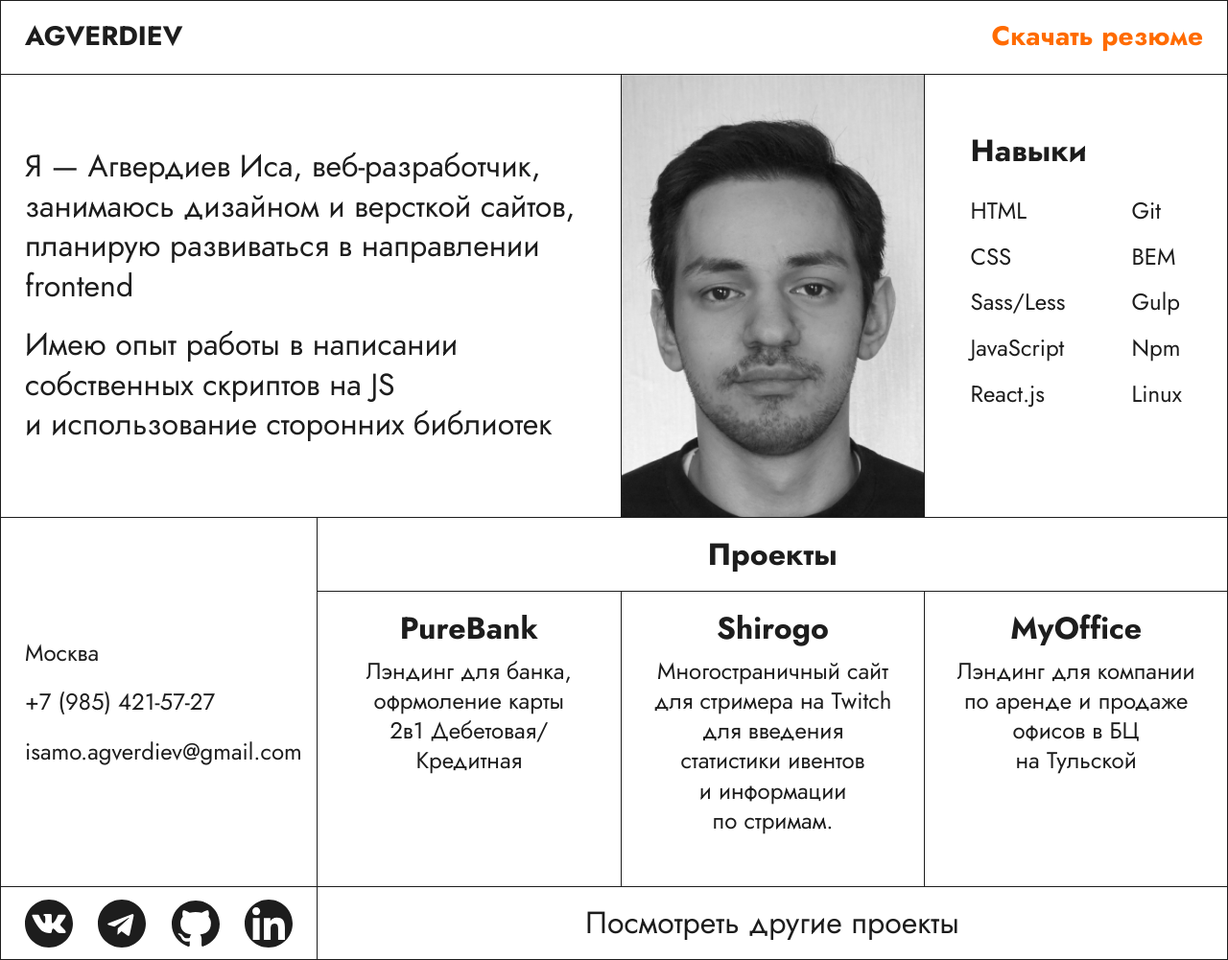
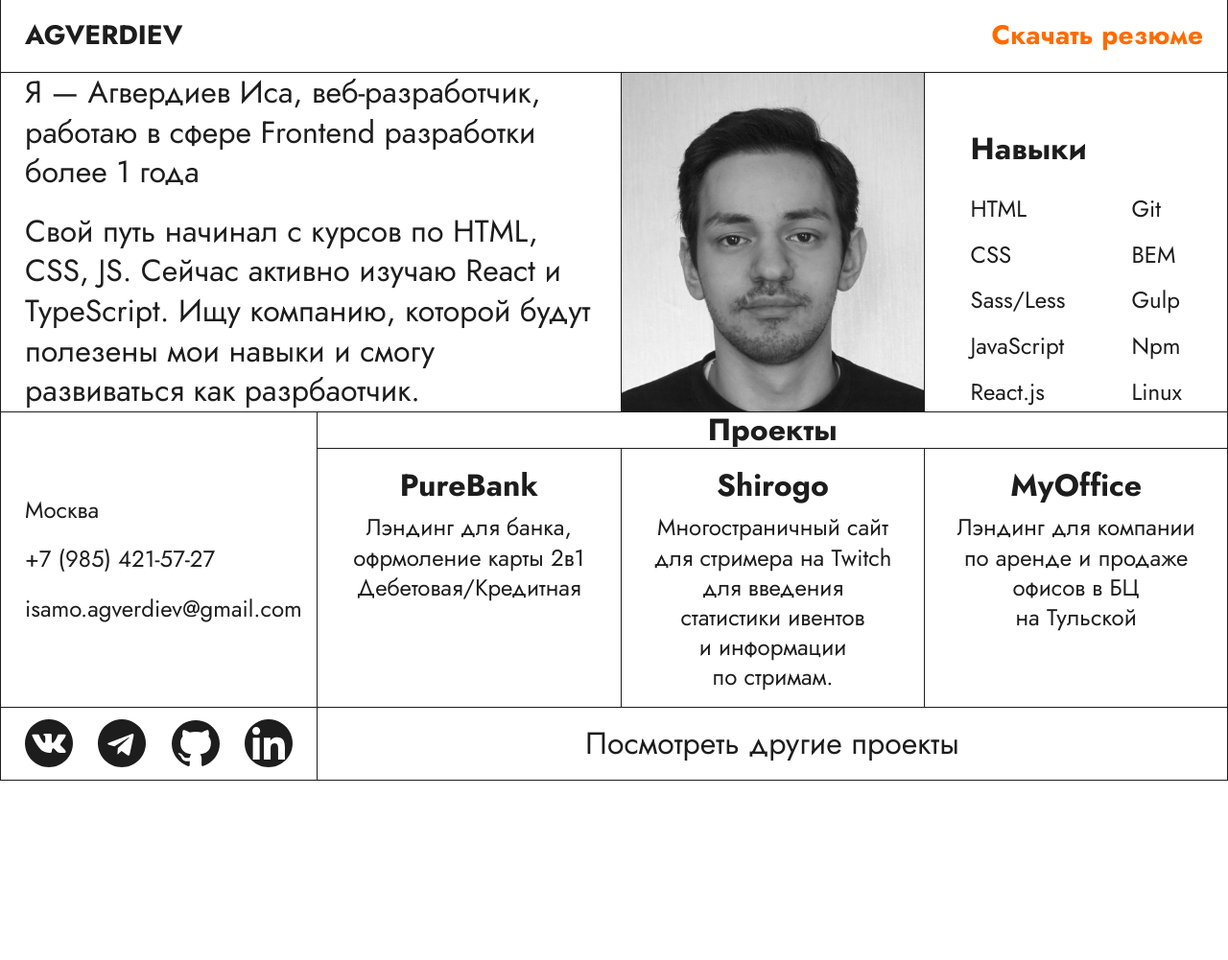
Before and after one commit to IsaAgverdiev/ResumeWebsite, a website: page app/index.html in a window 1280 px wide. Shown: the whole page at 96% size. After the commit the page ends 814 px from the top, so only its background shows below. Drawn offline with Linux system fonts and the light colour scheme.

Commit message:
refactoring discr-text

```diff
--- a/app/index.html
+++ b/app/index.html
@@ -20,8 +20,8 @@
       </header>
       <div class="discr grid-item">
         <div class="discr__inner">
-          <p class="discr__text">Я&nbsp;&mdash; Агвердиев Иса, веб-разработчик, занимаюсь дизайном и&nbsp;версткой сайтов, планирую развиваться в&nbsp;направлении frontend</p>
-          <p class="discr__text">Имею опыт работы в&nbsp;написании собственных скриптов на&nbsp;JS и&nbsp;использование сторонних библиотек</p>
+          <p class="discr__text">Я&nbsp;&mdash; Агвердиев Иса, веб-разработчик, работаю в сфере Frontend разработки более 1 года</p>
+          <p class="discr__text">Свой путь начинал с курсов по HTML, CSS, JS. Сейчас активно изучаю React и TypeScript. Ищу компанию, которой будут полезены мои навыки и смогу развиваться как разрбаотчик.</p>
         </div>
       </div>
       <div class="img grid-item">
@@ -71,7 +71,7 @@
       <div class="project project-1 grid-item">
         <div class="project__inner">
           <h1 class="project__title title">PureBank</h1>
-          <p class="project__text">Лэндинг для банка, офрмоление карты 2в1&nbsp;Дебетовая/Кредитная</p>
+          <p class="project__text">Лэндинг для банка, офрмоление карты 2в1 Дебетовая/Кредитная</p>
           <div class="project__changeView project__changeView1">
             <button class="project__changeView-website" id="btn-project-1">Сайт</button>
             <a href="https://github.com/IsaAgverdiev/PureBank" class="project__changeView-code" target="_blank">Код</a>
--- a/app/scss/_global.scss
+++ b/app/scss/_global.scss
@@ -1,6 +1,5 @@
 html {
   box-sizing: border-box;
-  height: 100vh;
 }
 
 *,
@@ -10,11 +9,9 @@ html {
 }
 
 body {
-  font-family: 'Jost', sans-serif;
+  font-family: "Jost", sans-serif;
   color: $black;
   overflow-x: hidden;
-  height: 100%;
-
 }
 
 p {
@@ -59,7 +56,7 @@ a[href^="mailto:"] {
 }
 
 .title {
-  font-size: $base*8px;
+  font-size: $base * 8px;
 }
 
 span.wb-full {
--- a/app/scss/grid.scss
+++ b/app/scss/grid.scss
@@ -1,13 +1,12 @@
 .grid-container {
   width: 100%;
-  min-height: 100vh;
+  height: 100vh;
 }
 
 .grid-item {
   background-color: $white;
   border: 1px solid $black;
 }
-
 
 .grid-container {
   display: grid;
@@ -25,6 +24,7 @@
 .header {
   grid-area: header;
   border-bottom: none;
+  border-top: none;
 }
 
 .discr {
@@ -107,7 +107,7 @@
   .project:nth-child(odd) {
     border-right: none;
   }
-  .project:nth-child(-n+4) {
+  .project:nth-child(-n + 4) {
     border-bottom: none;
   }
 }
--- a/package.json
+++ b/package.json
@@ -1,5 +1,5 @@
 {
-  "name": "gulp",
+  "name": "agverdiev",
   "version": "1.0.0",
   "main": "index.js",
   "homepage": "https://isaagverdiev.github.io/ResumeWebsite/",
@@ -12,9 +12,8 @@
   "devDependencies": {
     "browser-sync": "^2.26.13",
     "del": "^6.0.0",
-    "gh-pages": "^3.2.0",
     "gulp": "^4.0.2",
-    "gulp-autoprefixer": "^8.0.0",
+    "gulp-autoprefixer": "^7.0.1",
     "gulp-concat": "^2.6.1",
     "gulp-imagemin": "^7.1.0",
     "gulp-sass": "^4.1.0",
```
Also changed, not shown: app/css/style.min.css, 1 other file.
